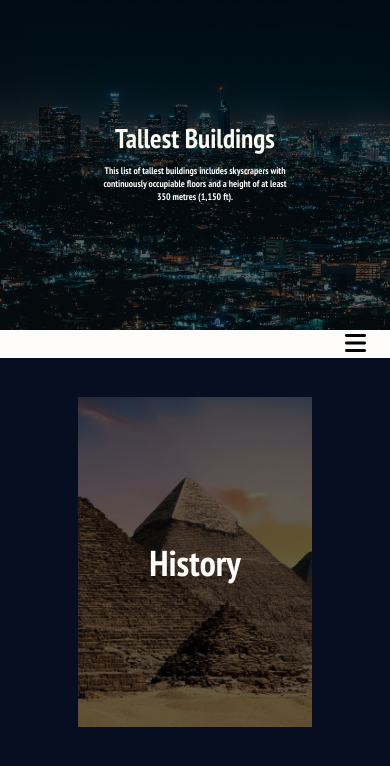
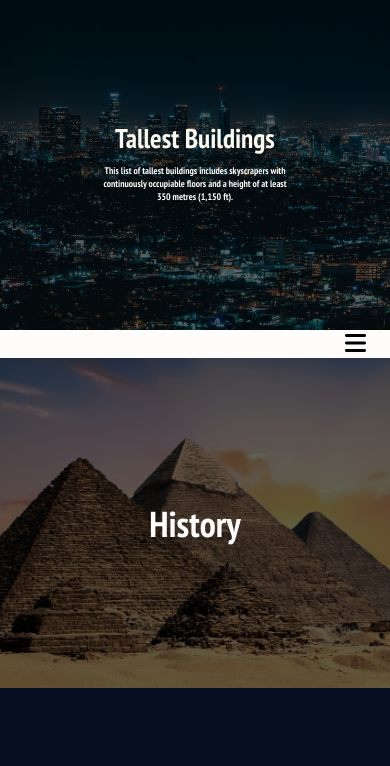
Before and after one commit to Anty96/Buildings, a plain HTML site: page index.html in a window 390 px wide. Shown: the top 766 px of the page. Drawn offline with Linux system fonts and the light colour scheme.

Commit message:
Update style.css
padding 0 for small resolution -max 576px

```diff
--- a/style.css
+++ b/style.css
@@ -184,7 +184,6 @@ nav {
 	cursor: pointer;
 	background-color: #fefcfb;
 	color: #001f54;
-	padding: 1rem;
 	transform: translateY(80);
 	transform-origin: 0;
 	transition: linear 0.5s;
@@ -196,6 +195,9 @@ nav {
 }
 
 @media (max-width: 576px) {
+	.main {
+		padding: 0 !important;
+	}
 	.btns {
 		display: none;
 	}
```
